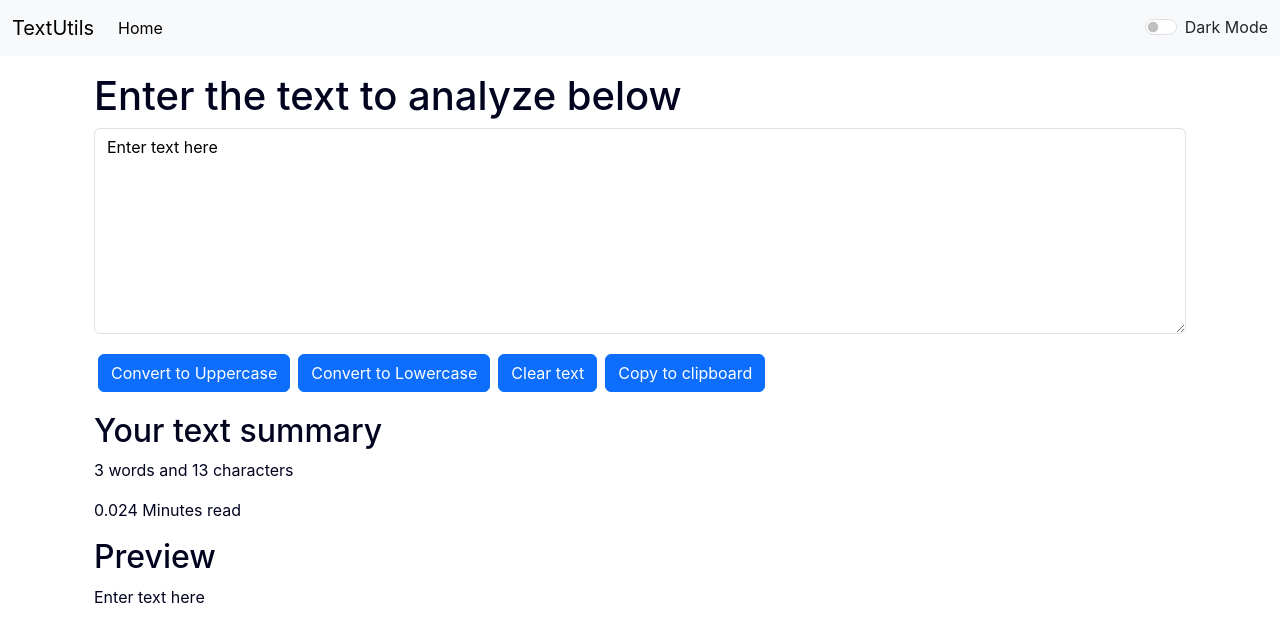
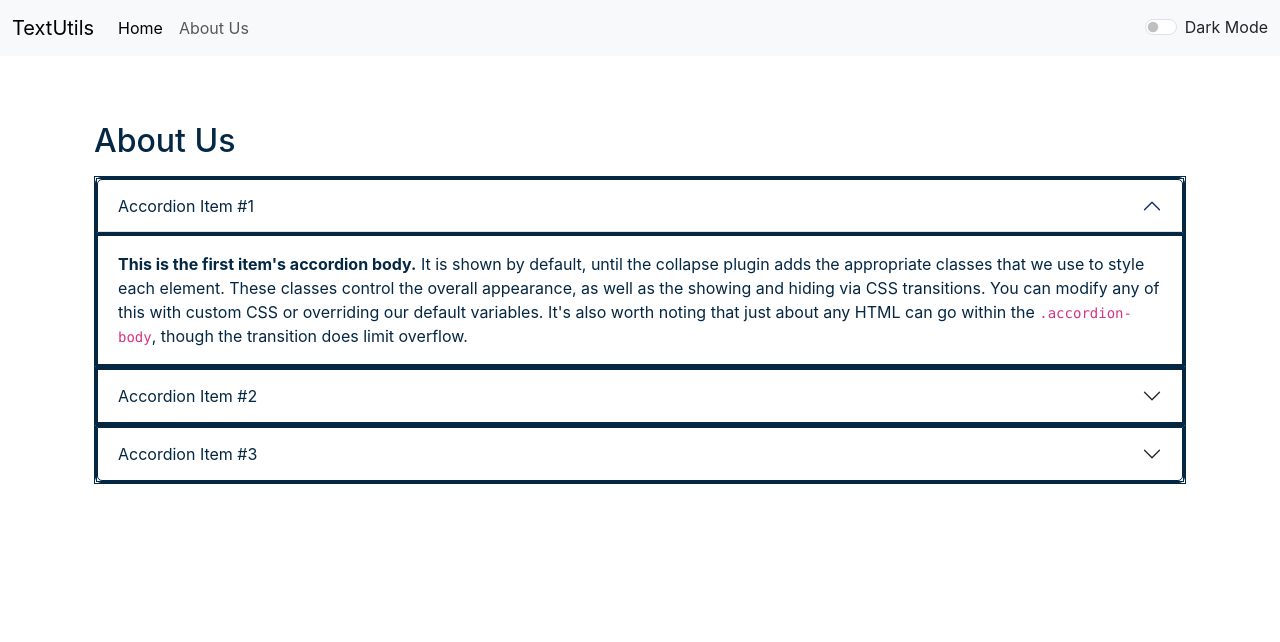
Before and after one commit to sameehana18/TextUtils, a React (Create React App) app: page /about in a window 1280 px wide. Shown: the top 642 px of the page. Built offline with nearby package versions, Linux system fonts and the light colour scheme.

Commit message:
npm build

```diff
--- a/package.json
+++ b/package.json
@@ -12,7 +12,8 @@
     "react-dom": "^18.2.0",
     "react-router-dom": "^6.21.1",
     "react-scripts": "5.0.1",
-    "web-vitals": "^2.1.4"
+    "web-vitals": "^2.1.4",
+    "nth-check": ">=2.0.1"
   },
   "scripts": {
     "predeploy": "npm run build",
--- a/src/App.js
+++ b/src/App.js
@@ -2,10 +2,10 @@ import logo from './logo.svg';
 import './App.css';
 import Navbar from './components/Navbar';
 import TextForm from './components/TextForm';
-// import About from './components/About';
+import About from './components/About';
 import Alert from './components/Alert';
 import { useState } from 'react';
-// import { BrowserRouter, Route, Routes } from "react-router-dom";
+import { BrowserRouter, Route, Routes } from "react-router-dom";
 
 
 function App() {
@@ -37,17 +37,16 @@ function App() {
   }
   return (
     <>
-    {/* <BrowserRouter> */}
+    <BrowserRouter>
       <Navbar title="TextUtils" aboutText="About Us" mode={mode} toggleMode={toggleMode}/>
       <Alert alert={alert}/>
       <div className="container my-3">
-        {/* <Routes>
-          <Route exact path='/about' element={<About />}></Route>
-          <Route exact path='/' element={}></Route>
-        </Routes> */}
-        <TextForm showAlert={showAlert} heading="Enter the text to analyze below" mode={mode}/>
+        <Routes>
+          <Route exact path='/about' element={<About mode={mode} />}></Route>
+          <Route exact path='/' element={<TextForm showAlert={showAlert} heading="Enter the text to analyze below" mode={mode}/>}></Route>
+        </Routes>
       </div>
-    {/* </BrowserRouter> */}
+    </BrowserRouter>
     {/* <About /> */}
     </>
   );
--- a/src/components/About.js
+++ b/src/components/About.js
@@ -1,34 +1,23 @@
 import React, { useState } from "react";
 
-export default function About() {
+export default function About(props) {
 
-  const [myStyle, setMyStyle] =  useState({
-    color: 'black',
-    backgroundColor: 'white',
-    border: '1px solid white'
-  })
+  // const [myStyle, setMyStyle] =  useState({
+  //   color: 'black',
+  //   backgroundColor: 'white',
+  //   border: '1px solid white'
+  // })
 
-  const [btnText, setBtnText] = useState("Dark Mode")
+  let myStyle = {
+    color: props.mode === 'dark' ? 'white' : '#042743',
+    backgroundColor: props.mode === 'dark' ? 'rgb(36 74 104)' : 'white',
+    border: '0.5px solid',
+    borderColor: props.mode === 'dark' ? 'white' : '#042743'
+  }
 
-  const toggleStyle = () => {
-    if(myStyle.color === 'black'){
-      setMyStyle({
-        color: 'white',
-        backgroundColor: 'black',
-        border: '2px solid white'
-      })
-      setBtnText("Light Mode")
-    }else {
-      setMyStyle({
-        color: 'black',
-        backgroundColor: 'white'
-      })
-      setBtnText("Dark Mode")
-    }
-  }
   return (
-    <div className="container my-3" style={myStyle}>
-      <h2 className="my-3">About Us</h2>
+    <div className="container my-3">
+      <h2 className="my-3" style={{color: props.mode === 'dark' ? 'white' : '#042743'}}>About Us</h2>
       <div className="accordion" id="accordionExample" style={myStyle}>
         <div className="accordion-item" style={myStyle}>
           <h2 className="accordion-header" style={myStyle}>
@@ -127,9 +116,6 @@ export default function About() {
           </div>
         </div>
       </div>
-      <div className="container my-2">
-        <button onClick={toggleStyle} className="btn btn-primary">{btnText}</button>
-      </div>
     </div>
   );
 }
--- a/src/components/Alert.js
+++ b/src/components/Alert.js
@@ -7,17 +7,13 @@ export default function Alert(props) {
         return lower.charAt(0).toUpperCase() + lower.slice(1);
     }
   return (
-    props.alert && <div
-      className={`alert alert-${props.alert.type} alert-dismissible fade show`}
-      role="alert"
-    >
-      <strong>{capitalize(props.alert.type)}</strong> {props.alert.msg}
-      <button
-        type="button"
-        className="btn-close"
-        data-bs-dismiss="alert"
-        aria-label="Close"
-      ></button>
+    <div style={{height: '50px'}}>
+        {props.alert && <div
+        className={`alert alert-${props.alert.type} alert-dismissible fade show`}
+        role="alert"
+      >
+        <strong>{capitalize(props.alert.type)}</strong> {props.alert.msg}
+      </div>}
     </div>
   );
 }
--- a/src/components/Navbar.js
+++ b/src/components/Navbar.js
@@ -1,6 +1,6 @@
 import React from "react";
 import PropTypes from "prop-types";
-// import { Link } from "react-router-dom";
+import { Link } from "react-router-dom";
 
 export default function Navbar(props) {
   const capitalize = (word) => {
@@ -13,12 +13,12 @@ export default function Navbar(props) {
       className={`navbar navbar-expand-lg navbar-${props.mode} bg-${props.mode}`}
     >
       <div className="container-fluid">
-        {/* <a className="navbar-brand" href="/">
+        <Link className="navbar-brand" to="/">
+          {props.title}
+        </Link>
+        {/* <a className="navbar-brand" href="#">
           {props.title}
         </a> */}
-        <a className="navbar-brand" href="#">
-          {props.title}
-        </a>
         <button
           className="navbar-toggler"
           type="button"
@@ -33,15 +33,18 @@ export default function Navbar(props) {
         <div className="collapse navbar-collapse" id="navbarSupportedContent">
           <ul className="navbar-nav me-auto mb-2 mb-lg-0">
             <li className="nav-item">
-              <a className="nav-link active" aria-current="page" href="#">
+              {/* <a className="nav-link active" aria-current="page" href="#">
                 Home
-              </a>
+              </a> */}
+              <Link className="nav-link active" aria-current="page" to="/">
+                Home
+              </Link>
             </li>
-            {/* <li className="nav-item">
+            <li className="nav-item">
               <Link className="nav-link" to="/about">
                 {props.aboutText}
               </Link>
-            </li> */}
+            </li>
           </ul>
           {/* <form className="d-flex" role="search">
             <input
--- a/src/components/TextForm.js
+++ b/src/components/TextForm.js
@@ -44,19 +44,19 @@ export default function TextForm(props) {
             value={text}
             onChange={handleOnChange}
             rows="8"
-            style={{backgroundColor: props.mode==='dark'?'grey':'white', color: props.mode==='dark'?'white':'black'}}
+            style={{backgroundColor: props.mode==='dark'?'#13466e':'white', color: props.mode==='dark'?'white':'black'}}
           ></textarea>
         </div>
-        <button className="btn btn-primary mx-1 my-1" onClick={handleUpClick}>
+        <button className="btn btn-primary mx-1 my-1" onClick={handleUpClick} disabled={text.length===0}>
           Convert to Uppercase
         </button>
-        <button className="btn btn-primary mx-1 my-1" onClick={handleLoClick}>
+        <button className="btn btn-primary mx-1 my-1" onClick={handleLoClick} disabled={text.length===0}>
           Convert to Lowercase
         </button>
-        <button className="btn btn-primary mx-1 my-1" onClick={handleClearClick}>
+        <button className="btn btn-primary mx-1 my-1" onClick={handleClearClick} disabled={text.length===0}>
           Clear text
         </button>
-        <button className="btn btn-primary mx-1 my-1" onClick={handleCopyClick}>
+        <button className="btn btn-primary mx-1 my-1" onClick={handleCopyClick} disabled={text.length===0}>
           Copy to clipboard
         </button>
       </div>
```
